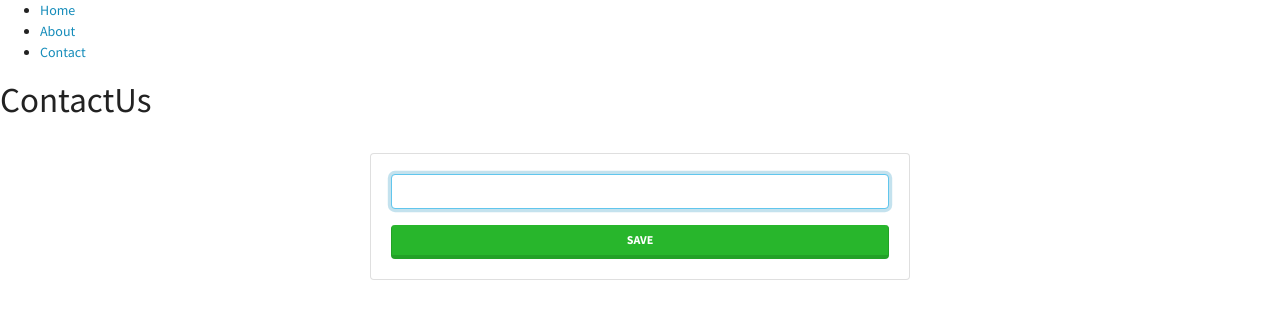
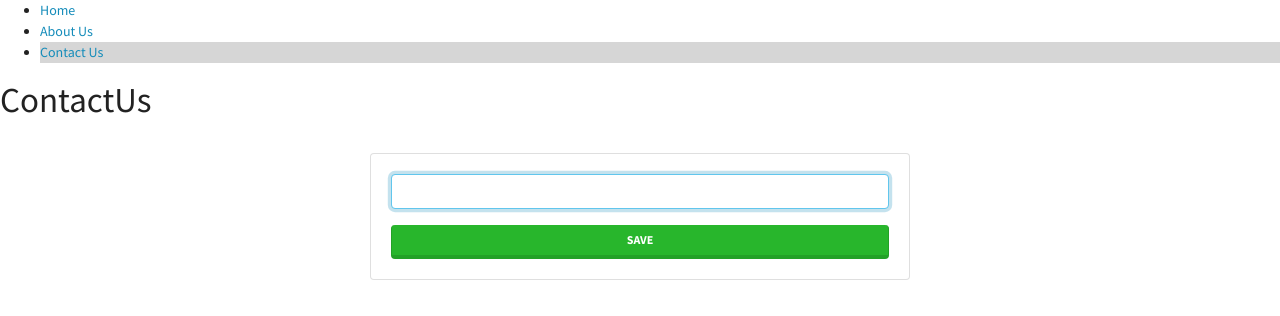
Before and after one commit to EduJura/eduardo-juarez-app, a React (Create React App) app: page /contact-us in a window 1280 px wide. Shown: the top 316 px of the page. Built offline with nearby package versions, Linux system fonts and the light colour scheme.

Commit message:
Add CustomLink to Navigation component

```diff
--- /dev/null
+++ b/src/components/Navigation/Navigation.scss
@@ -0,0 +1,5 @@
+.navigation {
+  &--active {
+    background-color: var(--light-gray, #d6d6d6);
+  }
+}
--- a/src/components/Navigation/Navigation.tsx
+++ b/src/components/Navigation/Navigation.tsx
@@ -1,21 +1,26 @@
-import { Link } from "react-router-dom";
+import { Link, useMatch, useResolvedPath } from "react-router-dom";
+import "./Navigation.scss";
 
 function Navigation(): JSX.Element {
   return (
     <nav>
       <ul>
-        <li>
-          <Link to='/'>Home</Link>
-        </li>
-        <li>
-          <Link to='/about-us'>About</Link>
-        </li>
-        <li>
-          <Link to='/contact-us'>Contact</Link>
-        </li>
+        <CustomLink url='/'>Home</CustomLink>
+        <CustomLink url='/about-us'>About Us</CustomLink>
+        <CustomLink url='/contact-us'>Contact Us</CustomLink>
       </ul>
     </nav>
   );
 }
 
+function CustomLink({children, ...props }): JSX.Element {
+  const resolvedPath = useResolvedPath(props.url);
+  const isActive = useMatch({path: resolvedPath.pathname, end: true});
+  return (
+    <li className={isActive ? "navigation--active" : ""}>
+      <Link to={props.url}>{children}</Link>
+    </li>
+  );
+};
+
 export default Navigation;
```
Also changed, not shown: 1 other file (tests, documents, lock files or other folders).
